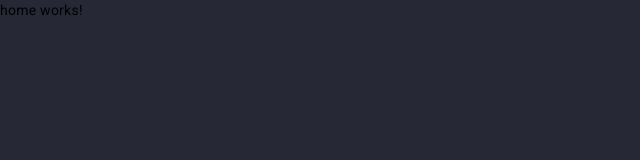
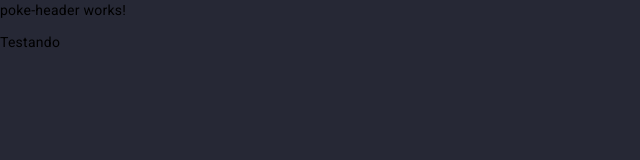
Before and after one commit to lucasbalbino09/Projeto-Pokedex-Curso-Angular, an Angular app in the folder Pokedex/: page / in a window 1280 px wide. Shown: the top 160 px of the page, without its empty margins (0-640 px from the left). Built offline with nearby package versions, Linux system fonts and the light colour scheme.

Commit message:
Adicionando nav bar

```diff
--- a/Pokedex/src/app/pages/home/home.component.html
+++ b/Pokedex/src/app/pages/home/home.component.html
@@ -1 +1,2 @@
-<p>home works!</p>
+<poke-header></poke-header>
+Testando
--- a/Pokedex/src/app/pages/pages.module.ts
+++ b/Pokedex/src/app/pages/pages.module.ts
@@ -5,6 +5,7 @@ import { PagesRoutingModule } from './routing.module';
 //Pages
 import { HomeComponent } from './home/home.component';
 import { DetailsComponent } from './details/details.component';
+import { SharedModule } from "../shared/shared.module";
 
 
 
@@ -15,7 +16,8 @@ import { DetailsComponent } from './details/details.component';
     ],
     imports: [
         CommonModule,
-    PagesRoutingModule
+        PagesRoutingModule,
+        SharedModule
     ]
 })
 export class PagesModule { }
--- /dev/null
+++ b/Pokedex/src/app/shared/poke-header/poke-header.component.html
@@ -0,0 +1 @@
+<p>poke-header works!</p>
```
Also changed, not shown: Pokedex/src/app/shared/poke-header/poke-header.component.ts (added, +10 -0 lines), Pokedex/src/app/shared/shared.module.ts (added, +20 -0 lines), Pokedex/src/app/shared/poke-header/poke-header.component.less (added), 1 other file (tests, documents, lock files or other folders). Lines whose indentation alone changed are shown as unchanged.
